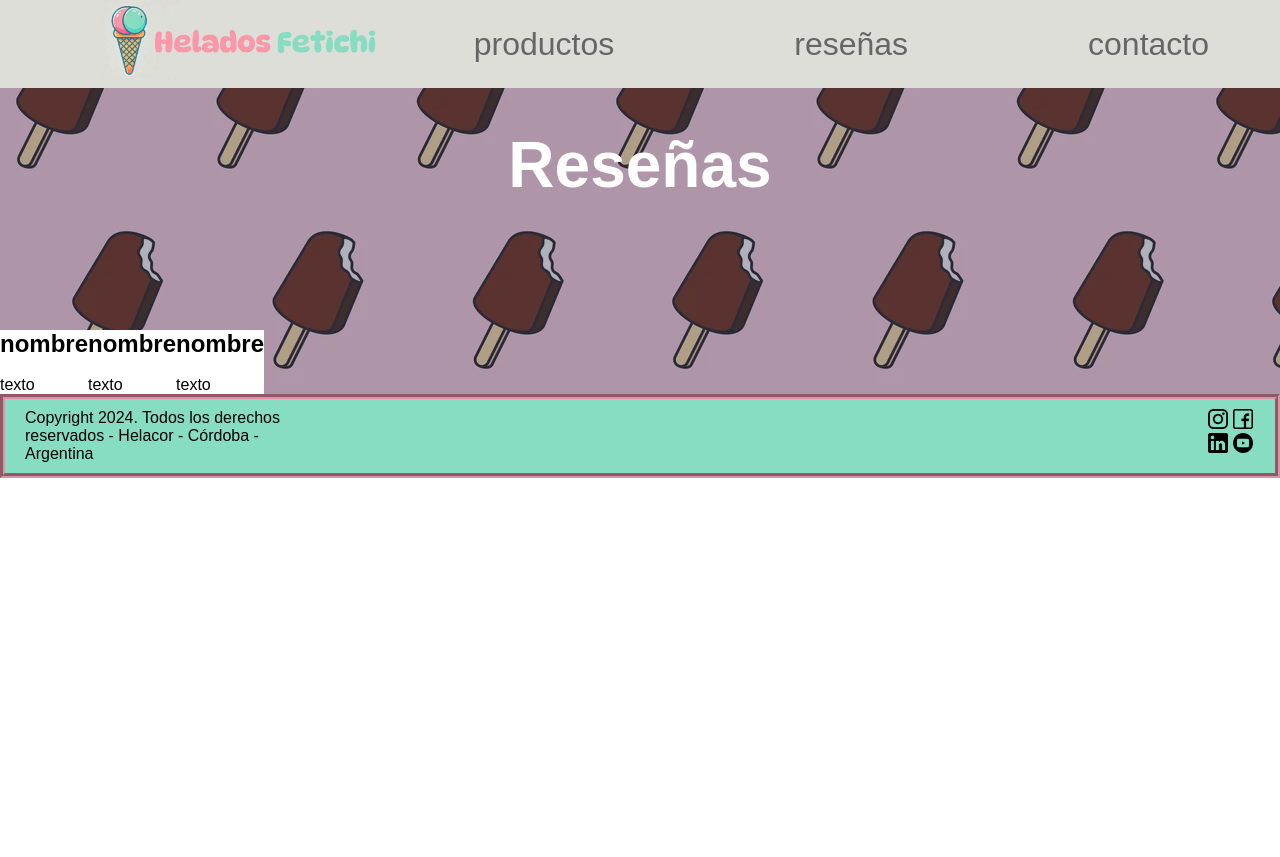
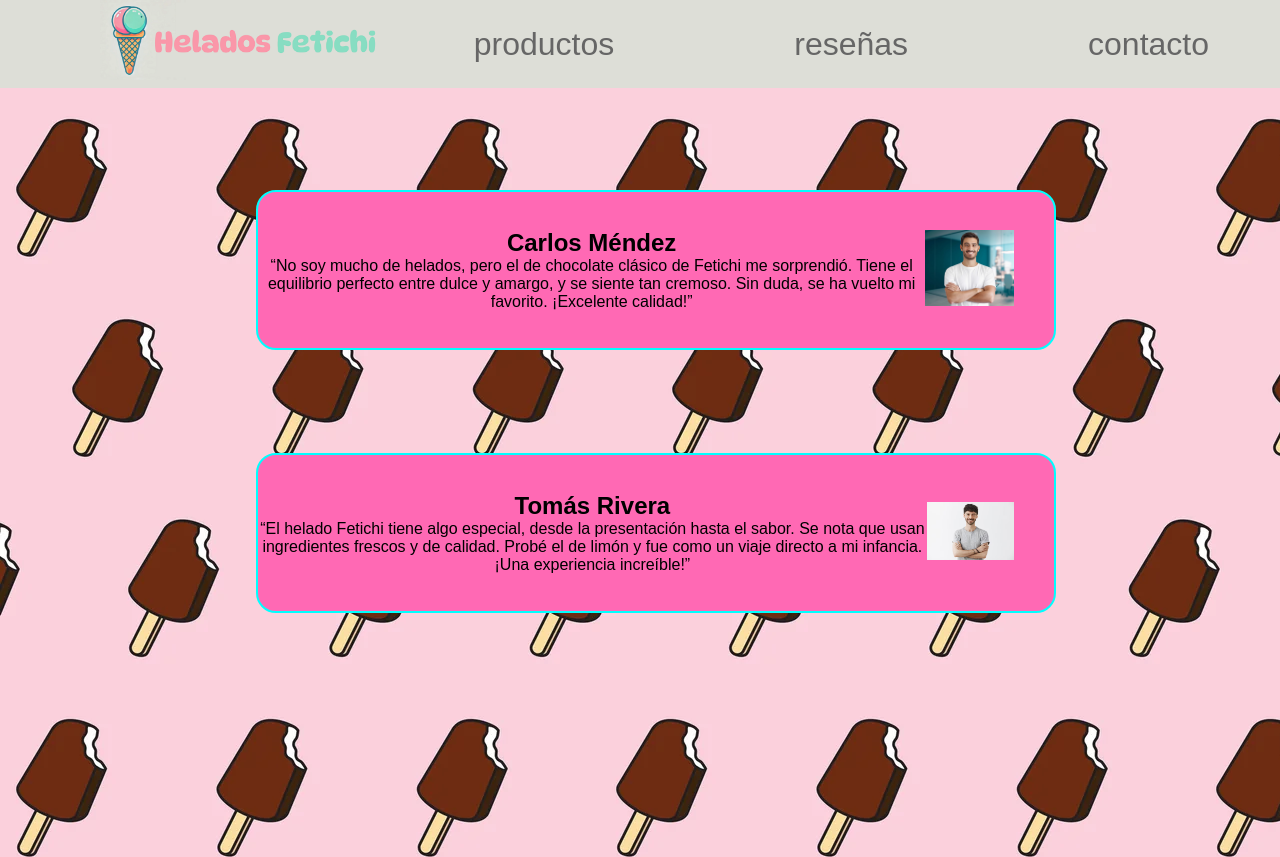
Before and after one commit to Gianz-not/Proyecto_Fetichi, a plain HTML site: page html/reseñas.html in a window 1280 px wide. Shown: the top 857 px of the page. Before the commit the page ends 800 px from the top, so only its background shows below. Drawn offline with Linux system fonts and the light colour scheme; a web font is replaced by a local one.

Commit message:
segundo commit

```diff
--- a/html/reseñas.html
+++ b/html/reseñas.html
@@ -31,48 +31,40 @@
     </header>
 
 
-
-
-
     <main>
-        <section class="main__container">
-
-            <h1 class="titulo-reseñas">Reseñas</h1>
+        <section class="main__container__reseña">
 
             <section class="grid__container">
 
-                <div class="grid__item" >
+                <div class="grid__item">
                     <div>
-                        <h2>nombre</h2>
+                            <h2>Carlos Méndez</h2>
+                            <p>“No soy mucho de helados, pero el de chocolate clásico de Fetichi me sorprendió. Tiene el equilibrio perfecto
+                                entre
+                                dulce y amargo, y se siente tan cremoso. Sin duda, se ha vuelto mi favorito. ¡Excelente calidad!”</p>
                     </div>
-                    <div>
-                        <img src="" alt="">
-                        <p>texto</p>
+                    <div class="grid__item__img">
+                        <div>
+                            <img src="../img/reseñas_fotos/reseña_persona1.png" alt="persona">
+                        </div>
                     </div>
                 </div>
 
                 <div class="grid__item">
                     <div>
-                        <h2>nombre</h2>
+                        <h2>Tomás Rivera</h2>
+                        <p>“El helado Fetichi tiene algo especial, desde la presentación hasta el sabor. Se nota que usan ingredientes
+                        frescos y de
+                        calidad. Probé el de limón y fue como un viaje directo a mi infancia. ¡Una experiencia increíble!”</p>
                     </div>
-                    <div>
-                        <img src="" alt="">
-                        <p>texto</p>
-                    </div>
-                </div>
-
-                <div class="grid__item">
-                    <div>
-                        <h2>nombre</h2>
-                    </div>
-                    <div>
-                        <img src="" alt="">
-                        <p>texto</p>
+                    <div class="grid__item__img">
+                        <div>
+                            <img src="../img/reseñas_fotos/reseña_persona2.png" alt="persona">
+                        </div>
                     </div>
                 </div>
 
             </section>
-
 
         </section>
 
--- a/styles/reseñas_style.css
+++ b/styles/reseñas_style.css
@@ -1,17 +1,51 @@
-h1{
+/* Título principal */
+h1 {
     display: flex;
     align-items: center;
     justify-content: center;
-    padding: 8rem;
+    padding-top: 8rem;
     font-size: 4em;
-    color: white;
+    color: #ff69b4;
+    text-shadow: 2px 2px 4px rgba(0, 0, 0, 0.3);
+}
+
+.main__container__reseña{
+    height:100vh;
 }
 
 .grid__container{
-    display: flex;
-    grid-template-columns: 50% 50%;
+    display: grid;
+    grid-template-columns:repeat(1, auto);
+    width: 80%;
+    margin: 0 20%;
 }
 
 .grid__item{
-    background-color: white;
+    display: flex;
+    justify-content: center;
+    align-items: center;
+    text-align: center;
+    background-color: #ff69b4;
+    border: 2px solid aqua;
+    border-radius: 20px;
+    width: 50rem;
+    height: 20vh;
+    margin: 10% 0 0 0;
 }
+
+.grid__item__img{
+    width: 100%;
+    display: flex;
+    justify-content: center;
+    margin-right: 5%;
+    width: 200px;
+    height: 200px;
+
+    align-items: center;
+    overflow: hidden;
+}
+
+.grid__item__img img{
+    width:100%;
+
+}
--- a/styles/style.css
+++ b/styles/style.css
@@ -2,7 +2,7 @@
 
 *{
     padding: 0;
-    margin: 0;/* */
+    margin: 0;
     box-sizing: border-box; /* para que ocupe el tamaño real que corresponde*/
     text-decoration: none; /*le saca lo subrayado*/
     list-style: none; /* le saca los puntos a la lista*/
@@ -10,15 +10,15 @@
     font-family: "Agdasima", sans-serif; /* especifica la fuente del texto*/
 }
 
+
+/*BARRA DE NAVEGACIÓN*/
+header {
+    background-color: rgb(221, 222, 215);
+    width: 100%;
+}
+
 a {
     color: rgb(102, 102, 102);
-}
-
-header {
-    background-color: rgb(221, 222, 215);
-    position: fixed; /* hace que la barra de navegacion este permanentemente visible aunque scrollees*/
-    z-index: 999;
-    width: 100%;
 }
 
 .navbar {
@@ -46,14 +46,14 @@ header {
     height: 10vh;
 }
 
+
+
 main{
     background-image: url(../img/fondo.jpg);
-    height: auto;
 }
 
 .main__container{
     background-color: rgba(60, 60, 91, 0.4);
-    height: auto;
 }
 
 .bienvenida{
@@ -115,6 +115,7 @@ main{
     border-radius: 10px;
 }
 
+
 .footer__container{
     background-color: rgb(134, 221, 194);
     border: 5px groove rgb(226, 143, 165);
@@ -136,5 +137,3 @@ main{
 .img__productos{
     height: 150px;
 }
-
-/*CARDS*/
```
Also changed, not shown: html/contacto.html (+1 -1 lines), img/reseñas_fotos/reseña_persona1.png (added), img/reseñas_fotos/reseña_persona2.png (added), img/reseñas_fotos/reseña_persona3.png (added), img/reseñas_fotos/reseña_persona4.png (added), styles/contact_style.css (line endings or trailing spaces), 1 other file.
